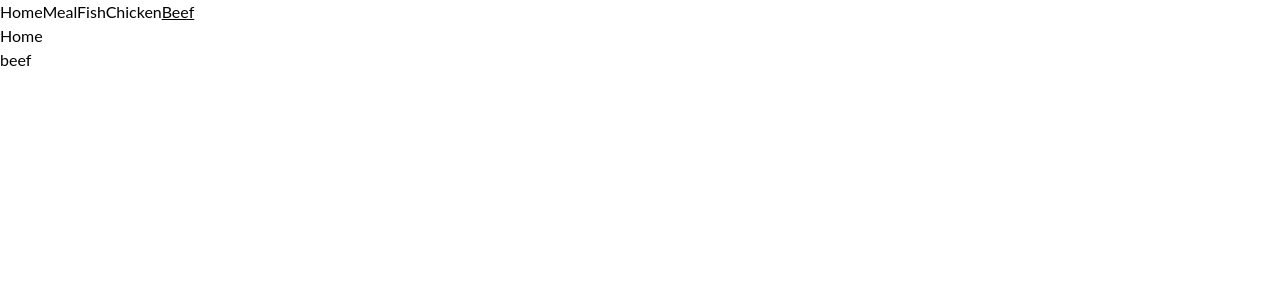
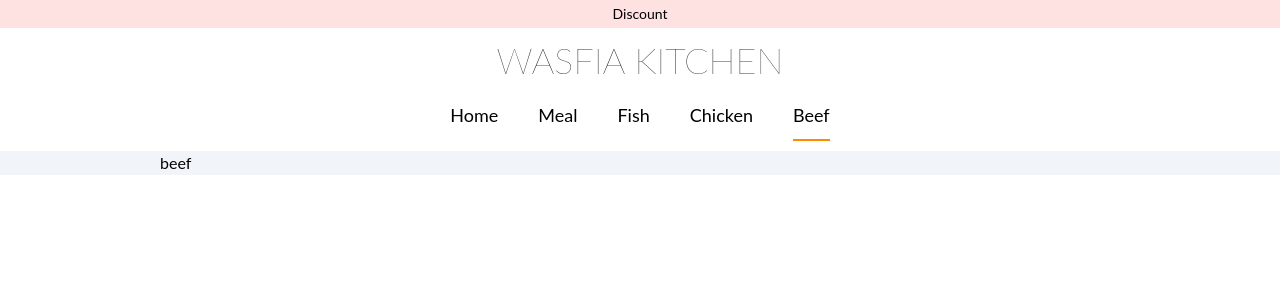
Before and after one commit to naimurcse/react-mealdb, a React (Vite) app: page /beef in a window 1280 px wide. Shown: the top 300 px of the page. Built offline with nearby package versions, Linux system fonts and the light colour scheme.

Commit message:
Styled Header and Discount section

```diff
--- a/src/component/ActiveLink/ActiveLink.css
+++ b/src/component/ActiveLink/ActiveLink.css
@@ -1,3 +1,3 @@
 .active {
-   text-decoration: underline;
+   border-bottom: 2px solid rgb(255, 140, 0);
 }
--- /dev/null
+++ b/src/component/Discount/Discount.jsx
@@ -0,0 +1,9 @@
+const Discount = () => {
+   return (
+      <div className="px-40 text-center bg-red-100 py-1">
+         <h2 className="text-sm font-normal">Discount</h2>
+      </div>
+   );
+};
+
+export default Discount;
--- /dev/null
+++ b/src/component/Header/Header.css
@@ -0,0 +1,10 @@
+nav {
+   padding: 10px 0;
+}
+nav a {
+   margin: 0 20px;
+   padding-bottom: 10px;
+   display: inline-block;
+   font-size: 18px;
+   font-weight: 400;
+}
--- a/src/component/Header/Header.jsx
+++ b/src/component/Header/Header.jsx
@@ -1,15 +1,21 @@
 import { Link } from "react-router-dom";
 import ActiveLink from "../ActiveLink/ActiveLink";
+import "./Header.css";
 
 const Header = () => {
    return (
-      <nav>
+      <div className="bg-white text-center">
+         <div className="logo">
+            <h2 className="text-4xl font-thin py-3">WASFIA KITCHEN</h2>
+         </div>
+         <nav className="">
             <ActiveLink to="/">Home</ActiveLink>
             <ActiveLink to="/meal">Meal</ActiveLink>
             <ActiveLink to="/Fish">Fish</ActiveLink>
             <ActiveLink to="/Chicken">Chicken</ActiveLink>
             <ActiveLink to="/Beef">Beef</ActiveLink>
          </nav>
+      </div>
    );
 };
 
--- a/src/component/Home/Home.jsx
+++ b/src/component/Home/Home.jsx
@@ -1,12 +1,15 @@
 import { Outlet } from "react-router-dom";
 import Header from "../Header/Header";
+import Discount from "../Discount/Discount";
 
 const Home = () => {
    return (
       <div>
+         <Discount></Discount>
          <Header></Header>
-         <h1>Home</h1>
-         <Outlet></Outlet>
+         <main className="px-40 bg-slate-100">
+            <Outlet></Outlet>
+         </main>
       </div>
    );
 };
```
Lines whose indentation alone changed are shown as unchanged.
